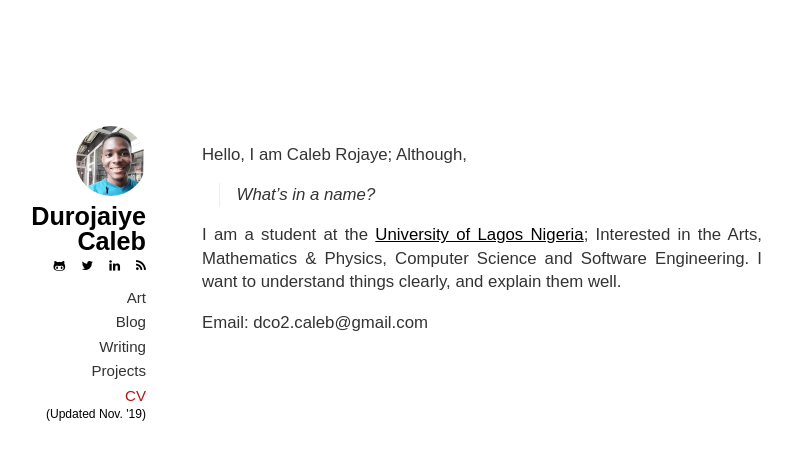
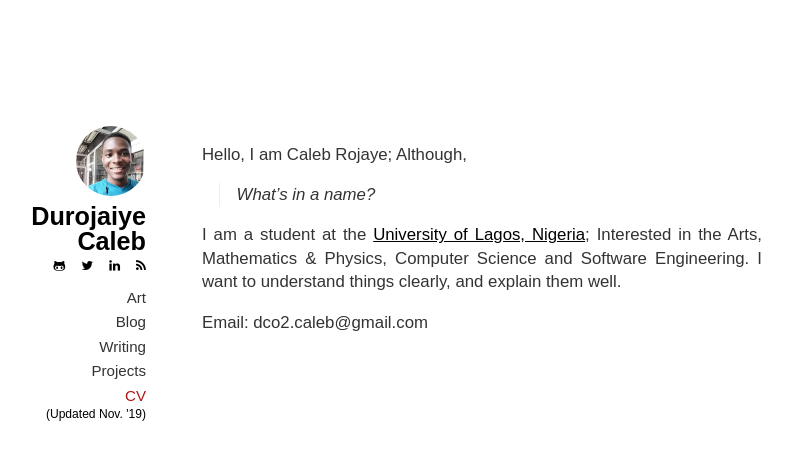
Before and after one commit to dCO2/blog-gh-pages, a Jekyll site: the page built from index.md, in a window 1280 px wide. Shown: the top 460 px of the page, without its empty margins (174-966 px from the left). Built offline with Jekyll 4.4.1, drawn with Linux system fonts in a browser that asks for light colours; some web fonts are replaced.

```diff
--- a/index.md
+++ b/index.md
@@ -9,7 +9,7 @@ title: Home
 Hello, I am Caleb Rojaye; Although,
 > What's in a name?
 
-I am a student at the [University of Lagos Nigeria][1]; Interested in the Arts, Mathematics & Physics, Computer Science and Software Engineering. I want to understand things clearly, and explain them well.
+I am a student at the [University of Lagos, Nigeria][1]; Interested in the Arts, Mathematics & Physics, Computer Science and Software Engineering. I want to understand things clearly, and explain them well.
 
 Email: dco2.caleb@gmail.com
 
```
